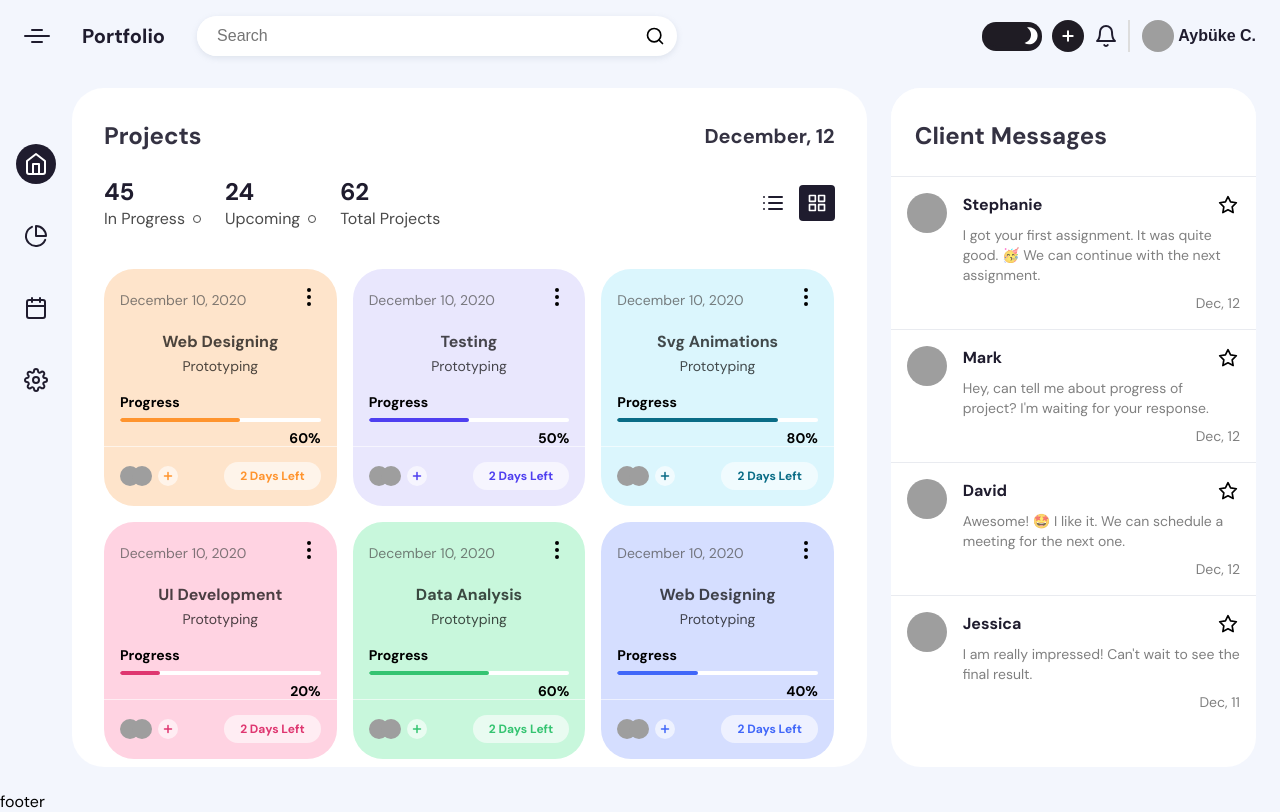
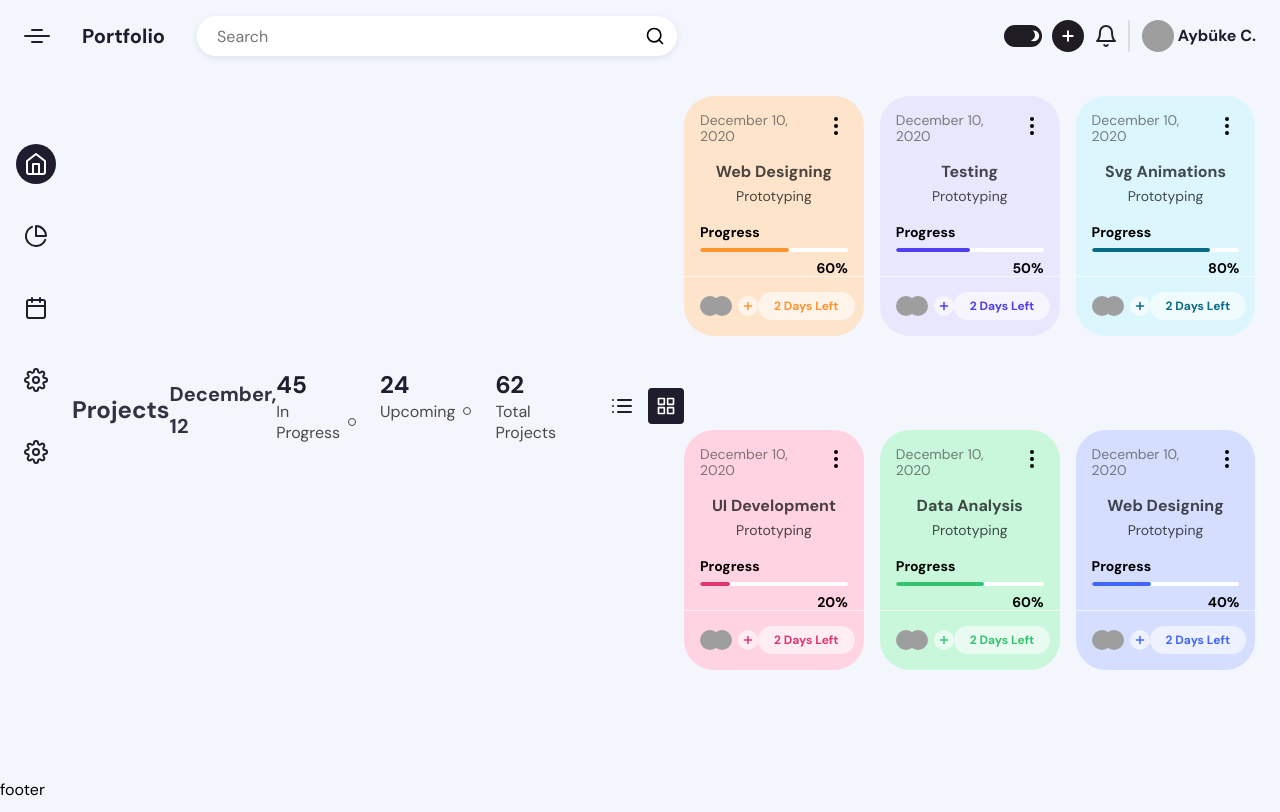
Before and after one commit to Heroage-boos/my-nuxt3-app, a Nuxt app: page / in a window 1280 px wide. Built offline with nearby package versions, Linux system fonts and the light colour scheme; grey boxes are pictures that could not be loaded.

Commit message:
调整layouts

```diff
--- a/app.vue
+++ b/app.vue
@@ -1,6 +1,6 @@
 <template>
   <!-- <NuxtLink to="/index" /> -->
-  <div>
+  <div class="app-container">
     <!-- <NuxtWelcome /> -->
     <NuxtLayout :name="layout">
       <NuxtPage />
--- a/assets/style/layout.scss
+++ b/assets/style/layout.scss
@@ -73,7 +73,7 @@ a {
     height: 100%;
     background-color: var(--app-container);
     transition: 0.2s;
-    max-width: 1800px;
+    max-width: 1502px;
 
     button,
     input,
@@ -87,7 +87,7 @@ a {
   &-content {
     display: flex;
     height: 100%;
-    overflow: hidden;
+    overflow: auto;
     padding: 16px 24px 24px 0;
   }
 
@@ -282,11 +282,11 @@ a {
 }
 
 .projects-section {
-  flex: 2;
+  flex: 3;
   background-color: var(--projects-section);
   border-radius: 32px;
   padding: 32px 32px 0 32px;
-  overflow: hidden;
+  overflow: auto;
   height: 100%;
   display: flex;
   flex-direction: column;
@@ -946,8 +946,7 @@ a {
   }
 }
 
-
-.footer{
-    width: 100%;
-    // border:solid 1px red;
+.footer {
+  width: 100%;
+  // border:solid 1px red;
 }
--- a/assets/style/theme.css
+++ /dev/null
@@ -1,7 +0,0 @@
-body {
-  background-color: #f0f0f0;
-}
-
-h1 {
-  color: #0070f3;
-}
--- a/assets/style/theme.min.css
+++ /dev/null
@@ -1 +0,0 @@
-body{background-color:#f0f0f0}h1{color:#0070f3}
--- a/assets/style/theme.scss
+++ /dev/null
@@ -1,16 +0,0 @@
-// 定义默认主题变量
-$primary-color: #0070f3;
-$background-color: #f0f0f0;
-
-// 定义另一个主题变量
-$alternate-primary-color: #ff4081;
-$alternate-background-color: #282c34;
-
-// 定义默认主题样式
-body {
-  background-color: $background-color;
-}
-
-h1 {
-  color: $primary-color;
-}
--- a/components/layoutContentLeft.vue
+++ b/components/layoutContentLeft.vue
@@ -48,6 +48,19 @@
             </span>
         </NuxtLink>
 
+        <NuxtLink to="/read">
+            <span href="" class="app-sidebar-link">
+                <svg class="link-icon feather feather-settings" xmlns="http://www.w3.org/2000/svg" width="24" height="24"
+                    fill="none" stroke="currentColor" stroke-linecap="round" stroke-linejoin="round" stroke-width="2"
+                    viewBox="0 0 24 24">
+                    <defs />
+                    <circle cx="12" cy="12" r="3" />
+                    <path
+                        d="M19.4 15a1.65 1.65 0 00.33 1.82l.06.06a2 2 0 010 2.83 2 2 0 01-2.83 0l-.06-.06a1.65 1.65 0 00-1.82-.33 1.65 1.65 0 00-1 1.51V21a2 2 0 01-2 2 2 2 0 01-2-2v-.09A1.65 1.65 0 009 19.4a1.65 1.65 0 00-1.82.33l-.06.06a2 2 0 01-2.83 0 2 2 0 010-2.83l.06-.06a1.65 1.65 0 00.33-1.82 1.65 1.65 0 00-1.51-1H3a2 2 0 01-2-2 2 2 0 012-2h.09A1.65 1.65 0 004.6 9a1.65 1.65 0 00-.33-1.82l-.06-.06a2 2 0 010-2.83 2 2 0 012.83 0l.06.06a1.65 1.65 0 001.82.33H9a1.65 1.65 0 001-1.51V3a2 2 0 012-2 2 2 0 012 2v.09a1.65 1.65 0 001 1.51 1.65 1.65 0 001.82-.33l.06-.06a2 2 0 012.83 0 2 2 0 010 2.83l-.06.06a1.65 1.65 0 00-.33 1.82V9a1.65 1.65 0 001.51 1H21a2 2 0 012 2 2 2 0 01-2 2h-.09a1.65 1.65 0 00-1.51 1z" />
+                </svg>
+            </span>
+        </NuxtLink>
+
     </div>
 </template>
 
--- a/components/themeSwitch.vue
+++ b/components/themeSwitch.vue
@@ -21,7 +21,7 @@
 function handlerTabTheme() {
     // console.log('document.documentElement.classList', document.documentElement.classList);
     //读取当前theme状态，根据图标 修改全局样式文件
-    document.documentElement.classList[0]?document.documentElement.classList.remove('dark'):document.documentElement.classList.add('dark')
+    document.documentElement.classList[0] ? document.documentElement.classList.remove('dark') : document.documentElement.classList.add('dark')
 
 }
 </script>
@@ -31,9 +31,9 @@ function handlerTabTheme() {
     display: -webkit-box;
     display: -ms-flexbox;
     display: flex;
-    max-width: 60px;
-    min-width: 60px;
-    height: 29px;
+    max-width: 38px;
+    min-width: 38px;
+    height: 22px;
     -webkit-box-pack: center;
     -ms-flex-pack: center;
     justify-content: center;
--- a/layouts/layout.vue
+++ b/layouts/layout.vue
@@ -2,10 +2,11 @@
     <LayoutHeader />
     <div class="app-content">
         <LayoutContentLeft />
-        <div class="projects-section">
-            <slot />
-        </div>
-        <LayoutContentRigth />
+        <slot />
     </div>
-    <LayoutFooter/>
+    <LayoutFooter />
 </template>
+
+<script setup lang="ts">
+const route = useRoute();
+</script>
--- /dev/null
+++ b/pages/read/index.vue
@@ -0,0 +1,79 @@
+<template>
+    <div class="projects-section">
+        <div class="jumbotron mainDiv center-block">
+            <h1 class="text-muted text-center">钓鱼岛是中国自古以来的固有领土<small> <span class="label label-success">我是中国人</span></small>
+            </h1>
+            <br>
+            <h2 class="Red text-center"><strong><em>I LOVE CHINA<span class="glyphicon glyphicon-heart"></span>
+                    </em></strong></h2>
+            <div class="well text-center  center-block" id="picDiv">
+                <img src="http://image.hnol.net/c/2012-09/18/00/201209180037228231-46679.jpg" alt="钓鱼岛属于中国"
+                    class="img-responsive img-rounded center-block" />
+                <h5>钓鱼岛，亦称钓鱼台、钓鱼屿、钓鱼山，是中国东海钓鱼岛列岛的主岛，也是中国自古以来的固有领土。</h5>
+            </div>
+            <div>
+                <div class="lsygDiv center-block">
+                    <h3><span class="glyphicon glyphicon-book"
+                            style="color: rgb(255, 140, 60);"><strong>历史沿革</strong></span></h3>
+                    <ul>
+                        <li><strong>1171</strong>-（南宋乾道七年），镇守福建的将领汪大猷在澎湖建立军营，遣将分屯各岛，台湾及其包括钓鱼岛在内的附属岛屿在军事上隶属澎湖统辖，行政上由福建泉州晋江管理
+                        </li>
+                        <li><strong>1372</strong>-钓鱼岛中国明清两代册封使就把钓鱼岛作为出使琉球海上必经之路的标志。</li>
+                        <li><strong>1403</strong>-有关中国海上航路的《顺风相送》一书便记载有钓鱼屿。</li>
+                        <li><strong>1562</strong>-（明朝）《筹海图编》</li>
+                        <li><strong>1708</strong>-琉球学者程顺则在《指南广义》一书中便清楚地记载了钓鱼台、黄尾屿、赤尾屿，并称姑米山（久米岛）为“琉球西南方界上镇山”，等于承认钓鱼岛及其附属岛屿属于中国。
+                        </li>
+                        <li><strong>1719</strong>-赴琉球的清朝册封使徐葆光在《中山传信录》中指出其海上航路是：由闽安镇出五虎门，取鸡笼头，经花瓶屿、彭家山、钓鱼台、黄尾屿、赤尾屿，取姑米山、马齿岛，入琉球那霸港。
+                        </li>
+                        <li><strong>1785</strong>-日本人林子平在《三国通览图说》中便附有琉球三十六岛图，并用不同颜色标出了钓鱼台、黄尾山（黄尾屿）、赤尾山（赤尾屿）。</li>
+                        <li><strong>1838</strong>-由于负责接待清朝册封使的琉球人错把那霸西部近海“庆良间列岛”中的“久场岛”和“久米赤岛”的名字套用在黄尾屿和赤尾屿上，不仅误导了当时清朝的册封使，还被1885年日本明治政府觊觎钓鱼岛所利用
+                        </li>
+                        <li><strong>1863</strong>-（清朝）《皇清中外一统舆图》均有清晰规定和标示</li>
+                        <li><strong>1900</strong>-日本把钓鱼岛列岛改称“尖阁列岛”，最早是把《英国海军水陆志》海图中的“Pinnacle
+                            Islands”翻译为“尖阁群岛”,这比中国命名至少晚了近500年！</li>
+                        <li><strong>1972</strong>-美国撤离琉球时，将钓鱼岛“行政管辖权”混合琉球“交给”日本，而据中国古代史书记载中国一直对钓鱼岛拥有领土权</li>
+                    </ul>
+
+                    <blockquote><strong>“钓鱼岛等岛屿最迟从明代起便是中国领土。这一事实不仅是中国人，就连琉球人、日本人也都确实承认。”</strong><small>已故日本历史学家<cite
+                                title="日本人">井上清</cite></small></blockquote>
+                    <p>
+                    <h3><strong class="tooltip-options"><a href="#" data-toggle="tooltip"
+                                title="<h2>We Love Her</h2>">钓鱼岛</a>，亦称钓鱼台、钓鱼屿、钓鱼山，是中国东海钓鱼岛列岛的主岛，也是中国自古以来的固有领土。位于北纬25°44.6′，东经123°28.4′，距浙江温州市约358千米、福建福州市约385千米、台湾基隆市约190千米，周围海域面积约为17.4万平方公里。</strong>
+                    </h3>
+                    </p>
+                </div>
+            </div>
+        </div>
+        <foot class="text-center center-block ">
+            <hr style="filter:alpha(opacity=0,finishopacity=100,style=1)" width="1300px" size="5" />
+            <p>Written and coded by <a href="https://freecodecamp.cn/haira1987"> Haira</a> in China.</p>
+        </foot>
+    </div>
+    <div class=" messages-section">
+        咨询栏
+    </div>
+</template>
+
+<script setup >
+
+</script>
+
+
+<style lang="scss">
+.Red {
+    color: Red;
+}
+
+// .mainDiv {
+//     width: 1300px !important;
+//     margin-bottom: 10px !important;
+// }
+
+#picDiv {
+    padding: 5px 5px 5px 5px !important;
+}
+
+// .lsygDiv {
+//     width: 800px !important;
+// }
+</style>
```
Also changed, not shown: pages/index.vue (+118 -39 lines), pages/setion/index.vue (+97 -35 lines).
